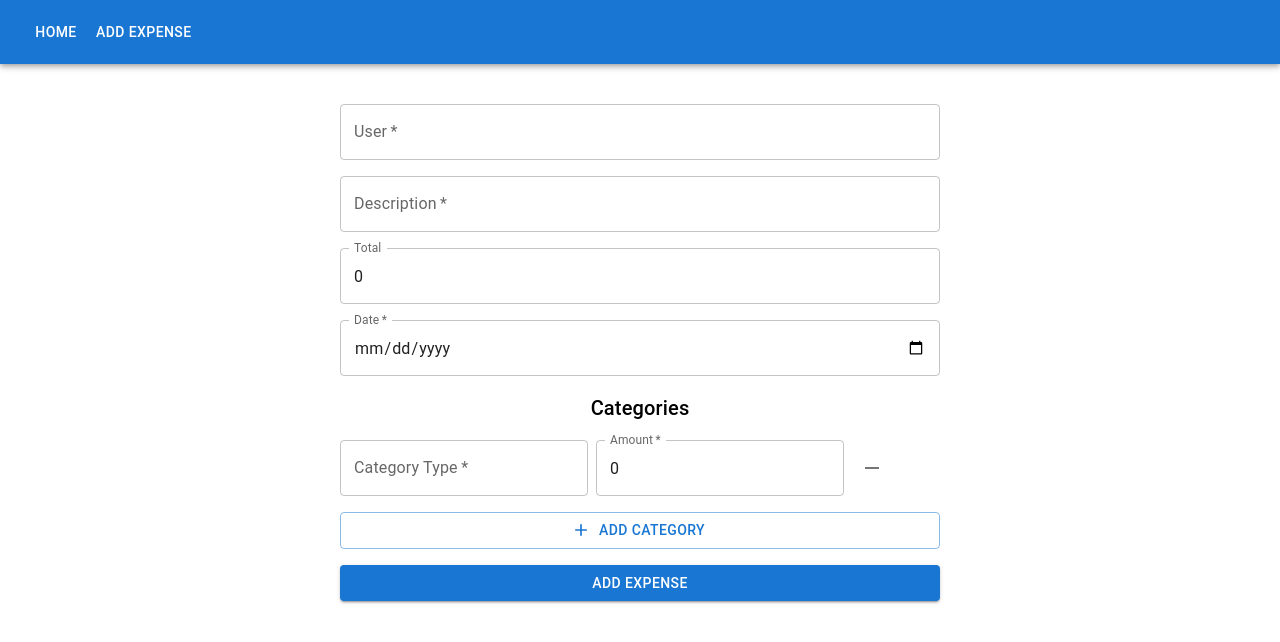
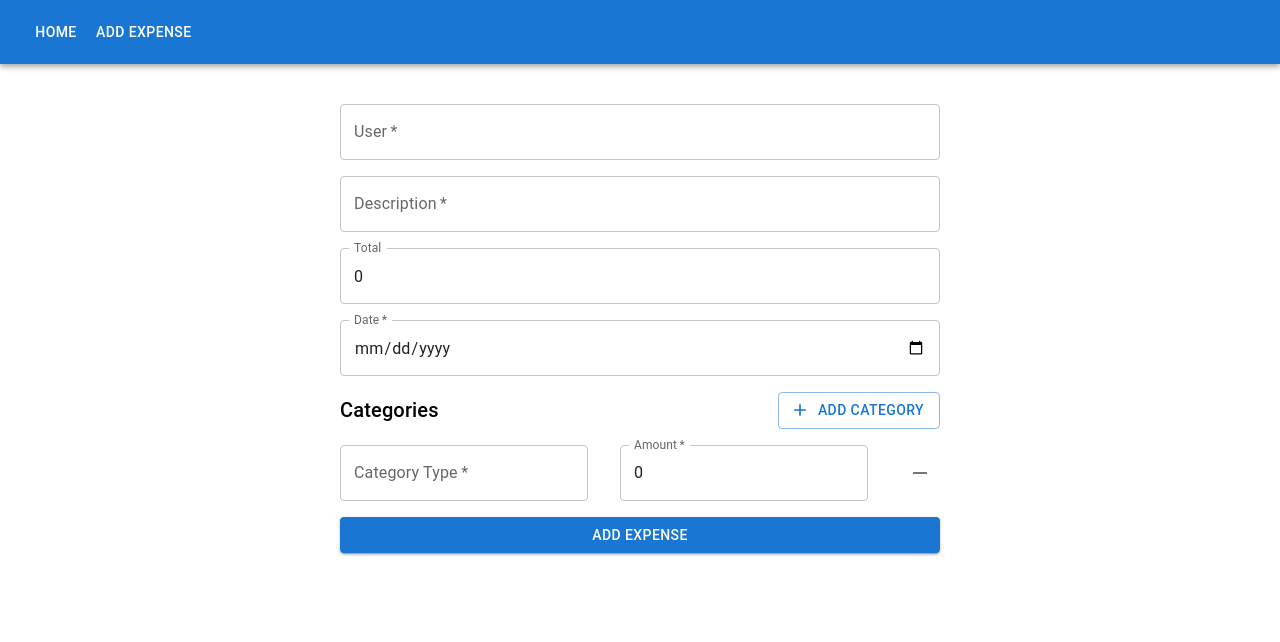
Before and after one commit to jagadeeswari-saranraj/expensesFrontend, a React (Create React App) app: page /add in a window 1280 px wide. Shown: the top 642 px of the page. Built offline with nearby package versions, Linux system fonts and the light colour scheme.

Commit message:
categoty ui aligned

```diff
--- a/src/components/ExpensesForm.tsx
+++ b/src/components/ExpensesForm.tsx
@@ -95,9 +95,12 @@ const ExpenseForm = () => {
         <TextField label="Description" value={description} onChange={(e) => setDescription(e.target.value)} required />
         <TextField type="number" label="Total" value={total} InputProps={{ readOnly: true }} />
         <TextField type="date" label="Date" value={date} onChange={(e) => setDate(e.target.value)} required InputLabelProps={{shrink: true}} />
-        <Typography variant="h6">Categories</Typography>
+        <Box sx={{ display: 'flex', gap: 1, alignItems: 'center', justifyContent: 'space-between' }}>
+          <Typography variant="h6">Categories</Typography>
+          <Button startIcon={<Add />} onClick={addCategory} variant="outlined">Add Category</Button>
+        </Box>
         {Object.entries(byCategory).map(([type, amount], index) => (
-            <Box key={index} sx={{ display: 'flex', gap: 1, alignItems: 'center' }}>
+            <Box key={index} sx={{ display: 'flex', gap: 1, alignItems: 'center', justifyContent: 'space-between' }}>
             <TextField
                 label="Category Type"
                 value={type}
@@ -116,7 +119,7 @@ const ExpenseForm = () => {
             </IconButton>
             </Box>
         ))}
-        <Button startIcon={<Add />} onClick={addCategory} variant="outlined">Add Category</Button>
+        {/* <Button startIcon={<Add />} onClick={addCategory} variant="outlined">Add Category</Button> */}
 
         {isNew ?
         <Button variant="contained" onClick={(event) => handleSubmit(event)}>Add Expense</Button> :
--- a/src/components/ExpensesList.tsx
+++ b/src/components/ExpensesList.tsx
@@ -42,7 +42,7 @@ const ExpenseList = () => {
   }
 
   return (
-    <Box sx={{ maxWidth: 900, m: 'auto', mt: 5 }}>
+    <Box sx={{ maxWidth: 1000, m: 'auto', mt: 5 }}>
         <TableContainer component={Paper}>
         <Table>
             <TableHead>
```
